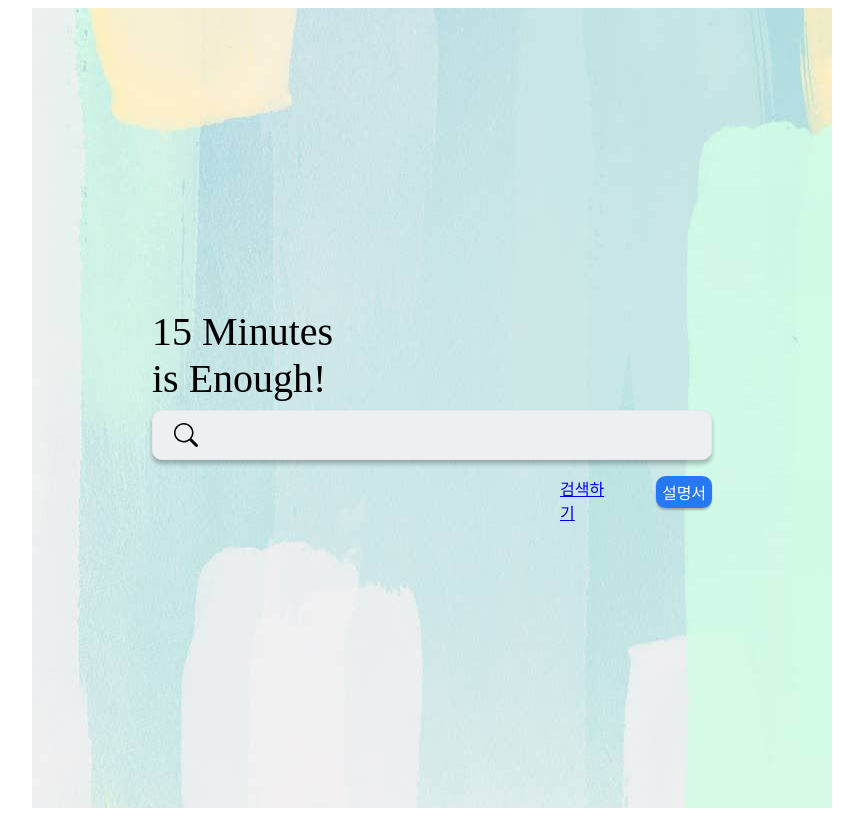
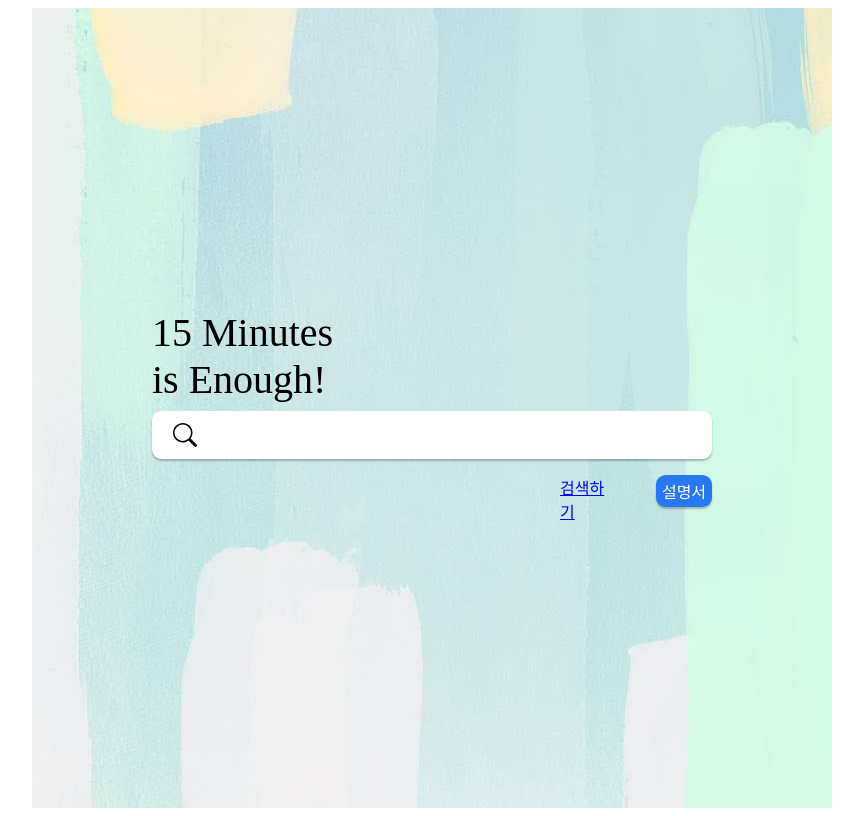
Before and after one commit to 42SeoulCoalitionhackthon2023/FrontPage, a Next.js app: page / in a window 1280 px wide. Shown: the whole page, without its empty margins (208-1071 px from the left). Built offline with nearby package versions, Linux system fonts and the light colour scheme; a web font is replaced by a local one.

Commit message:
change button colors

```diff
--- a/styles/_mixins.scss
+++ b/styles/_mixins.scss
@@ -2,10 +2,9 @@
 
 @mixin searchBar {
   border-radius: 0.6rem;
-  background: #edeff2;
+  background: white;
   font-size: 0.8rem;
-  border: 1px solid #e5e7eb;
-  box-shadow: 0px 4px 4px rgba(0, 0, 0, 0.25);
+  box-shadow: 0px 2px 2px rgba(0, 0, 0, 0.25);
 }
 
 @mixin Wrap {
--- a/styles/feedback.module.scss
+++ b/styles/feedback.module.scss
@@ -51,7 +51,7 @@
         align-items: center;
         width: 2rem;
         height: 1.5rem;
-        background-color: $gray;
+        background-color: white;
         border-radius: 10px;
         text-align: center;
         cursor: pointer;
@@ -86,7 +86,7 @@
       align-items: center;
       padding: 0 0.5rem;
       height: 1.5rem;
-      background-color: $gray;
+      background-color: white;
       border-radius: 10px;
       margin-right: 1rem;
       text-align: center;
@@ -167,7 +167,7 @@
     .feedbackLog {
       padding: 0.5rem;
       border-radius: 10px;
-      background-color: $gray;
+      background-color: white;
       margin-bottom: 1rem;
       font-size: 1.5rem;
     }
```
